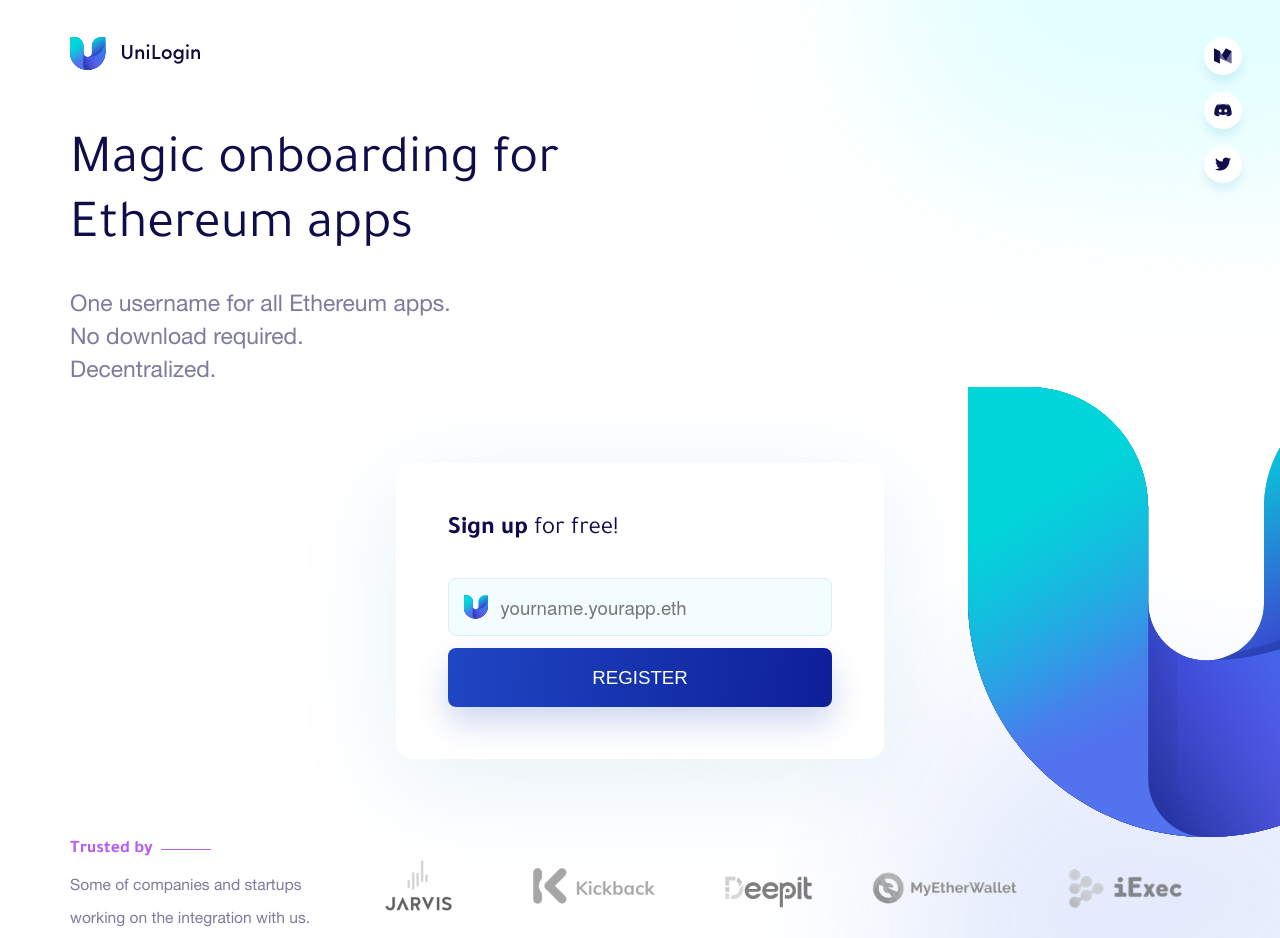
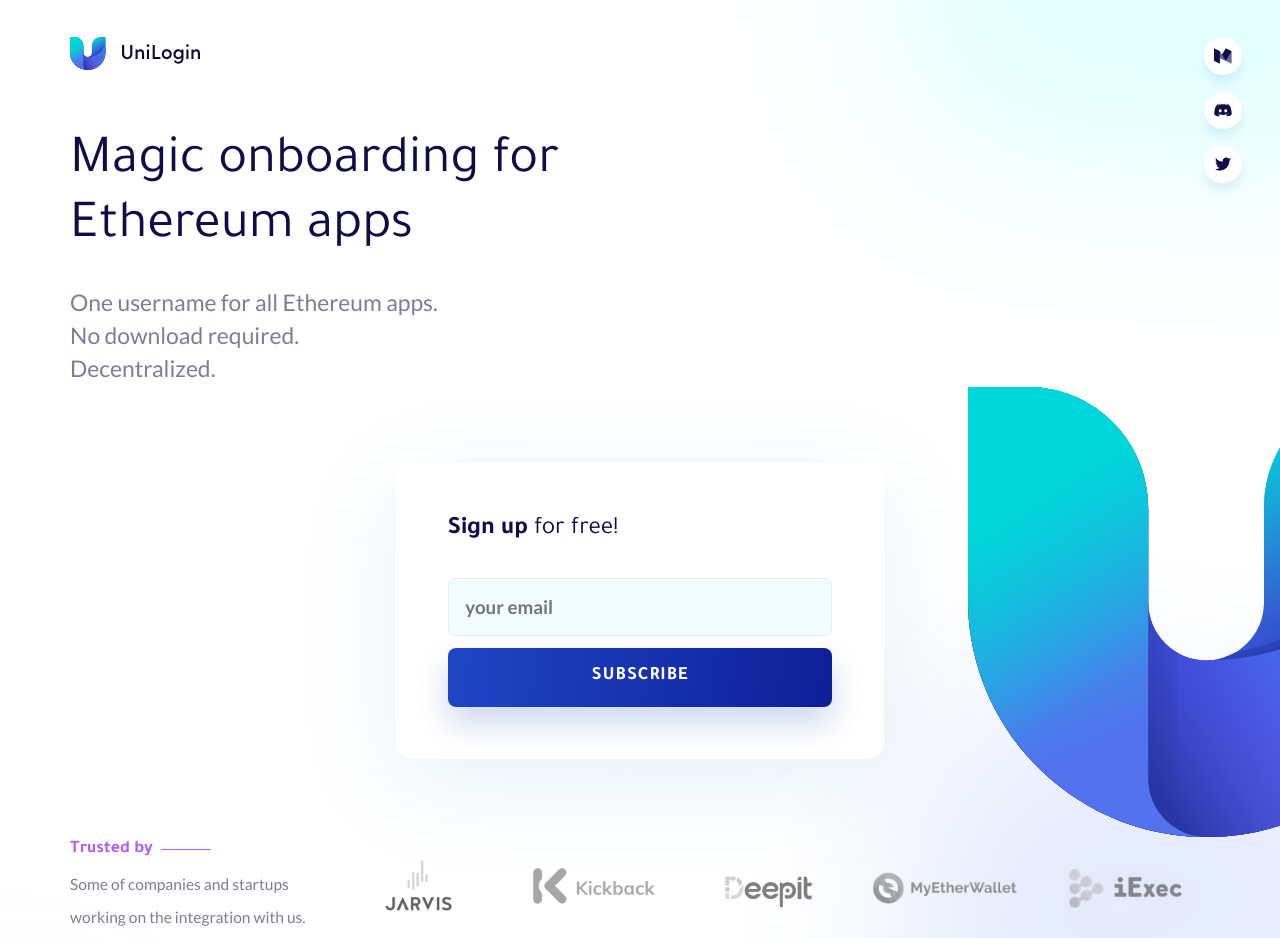
Before and after one commit to UniLogin/website3, a website: page public/index.html in a window 1280 px wide. Shown: the top 938 px of the page. Drawn offline with Linux system fonts and the light colour scheme; a web font is replaced by a local one.

Commit message:
Change a secondary font to the Lato

```diff
--- a/public/css/base/typography.css
+++ b/public/css/base/typography.css
@@ -1,21 +1,3 @@
-@font-face {
-  font-family: 'HelveticaNeue';
-  src: url('../../assets/fonts/HelveticaNeue.woff2') format('woff2'),
-      url('../../assets/fonts/HelveticaNeue.woff') format('woff'),
-      url('../../assets/fonts/HelveticaNeue.ttf') format('truetype');
-  font-weight: normal;
-  font-style: normal;
-}
-
-@font-face {
-  font-family: 'HelveticaNeue';
-  src: url('../../assets/fonts/HelveticaNeue-Medium.woff2') format('woff2'),
-      url('../../assets/fonts/HelveticaNeue-Medium.woff') format('woff'),
-      url('../../assets/fonts/HelveticaNeue-Medium.ttf') format('truetype');
-  font-weight: 500;
-  font-style: normal;
-}
-
 :root {
   font-family: 'Tajawal', sans-serif;
 }
@@ -35,9 +17,13 @@
 
 p {
   line-height: 3.2rem;
-  font-family: "HelveticaNeue";
+  font-family: 'Lato', sans-serif;
 }
 
 a {
   font-size: 1.6rem;
 }
+
+span {
+  font-family: inherit;
+}
--- a/public/css/components/collection.css
+++ b/public/css/components/collection.css
@@ -17,7 +17,7 @@
     font-size: 1.8rem;
     padding: 0 12rem;
     color: var(--color-text-second);
-    font-family: "HelveticaNeue";
+    font-family: 'Lato', sans-serif;
     line-height: 3.2rem;
     max-width: 77rem;
 }
@@ -64,14 +64,13 @@
 .collection__login {
     margin-left: 1.6rem;
     font-size: 1.8rem;
-    font-family: "HelveticaNeue";
-    font-weight: 500;
+    font-weight: 400;
     color: var(--color-title);
 }
 
 .collection__money {
     font-size: 1.6rem;
-    font-family: "HelveticaNeue";
+    font-family: 'Lato', sans-serif;
     color: var(--color-text-second);
     font-weight: normal;
 }
--- a/public/css/components/signup-form.css
+++ b/public/css/components/signup-form.css
@@ -34,23 +34,14 @@
 .signup-form__input > input {
     width: 100%;
     height: 100%;
-    font-family: "HelveticaNeue";
+    font-family: 'Lato', sans-serif;
     font-size: 1.8rem;
-    font-weight: 500;
-    padding-left: 5rem;
+    font-weight: bold;
+    padding-left: 1.6rem;
     padding-top: 0;
     padding-bottom: 0;
     border-radius: 8px;
     color: var(--color-input-1);
-}
-
-.signup-form__input_logo {
-    position: absolute;
-    width: 2.4rem;
-    height: 2.4rem;
-    top: 50%;
-    left: 2.6rem;
-    transform: translate(-50%, -50%);
 }
 
 .signup-form__button {
@@ -62,6 +53,11 @@
     box-shadow: 0px 16px 32px rgba(0, 61, 181, 0.2);
     border-radius: 8px;
     font-size: 1.8rem;
+    font-family: "Tajawal";
+    letter-spacing: 1px;
+    line-height: 2.2rem;
+    font-weight: bold;
+    align-items: center;
 }
 
 .signup-form__background {
--- a/public/css/components/start.css
+++ b/public/css/components/start.css
@@ -78,7 +78,7 @@
     line-height: 3.2rem;
     font-weight: normal;
     font-style: normal;
-    font-family: "HelveticaNeue";
+    font-family: 'Lato', sans-serif;
 }
 
 .start__cta {
--- a/public/css/components/windows.css
+++ b/public/css/components/windows.css
@@ -32,8 +32,8 @@
     font-size: 1.8rem;
     line-height: 3.2rem;
     color: var(--color-text-second);
-    font-family: "HelveticaNeue";
-    font-weight: 300;
+    font-family: 'Lato', sans-serif;
+    font-weight: 400;
 }
 
 .browser {
--- a/public/index.html
+++ b/public/index.html
@@ -7,6 +7,7 @@
     <meta http-equiv="X-UA-Compatible" content="ie=edge">
     <title>Universal Login</title>
     <link href="https://fonts.googleapis.com/css?family=Tajawal:400,500,700&display=swap" rel="stylesheet">
+    <link href="https://fonts.googleapis.com/css?family=Lato:400,700&display=swap" rel="stylesheet">
     <link rel="stylesheet" href="./css/main.css">
     <link rel="icon" href="./assets/images/favicon.ico">
 </head>
@@ -69,11 +70,9 @@
                         <form class="signup-form">
                             <h5 class="signup-form__title"><span class="bold">Sign up</span> for free!</h5>
                             <div class="signup-form__input">
-                                <img src="./assets/images/svg/Logo.svg" alt="Background UniLogin logo"
-                                    class="signup-form__input_logo">
-                                <input type="text" placeholder="yourname.yourapp.eth">
+                                <input type="text" placeholder="your email">
                             </div>
-                            <button class="signup-form__button">Register</button>
+                            <button class="signup-form__button">Subscribe</button>
                             <div class="signup-form__background">
                                 <img class="signup_form__glow" src="./assets/images/svg/Background/FormGlow.svg"
                                     alt="Form under glow">
```
